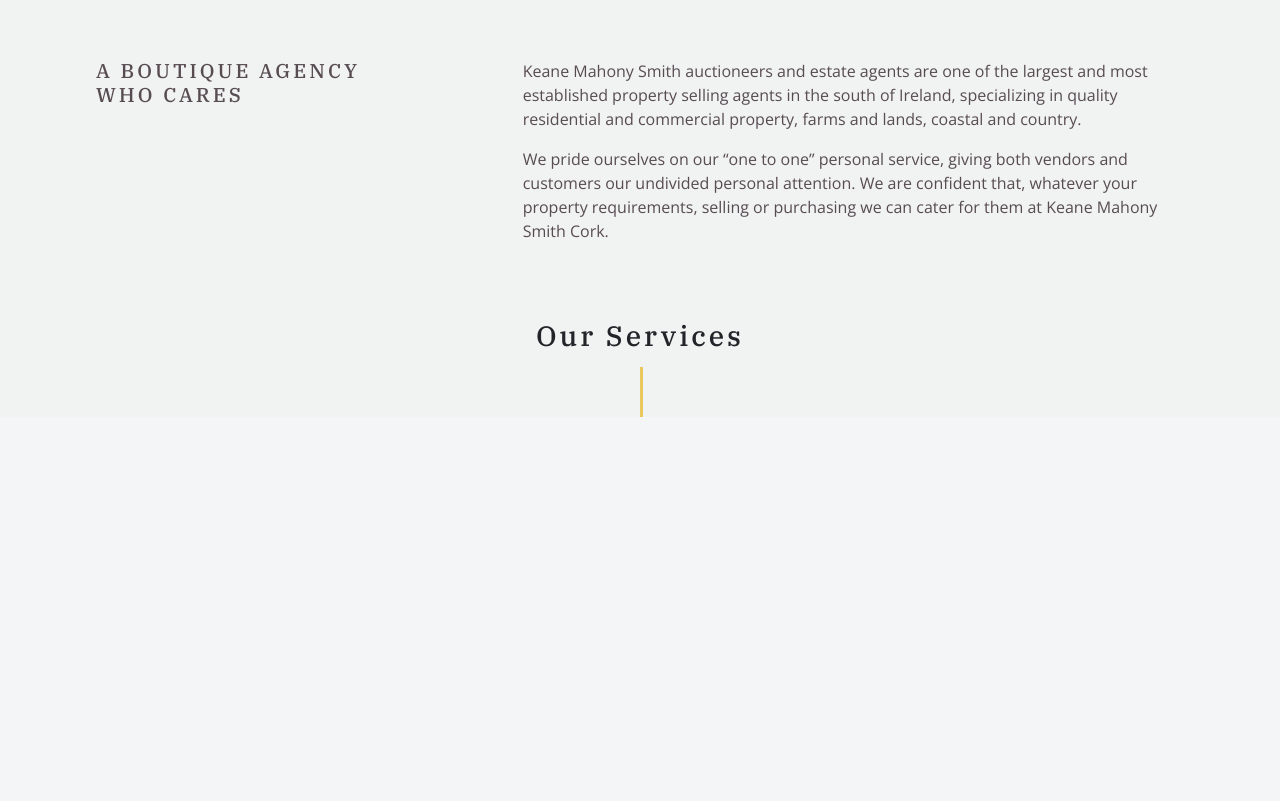
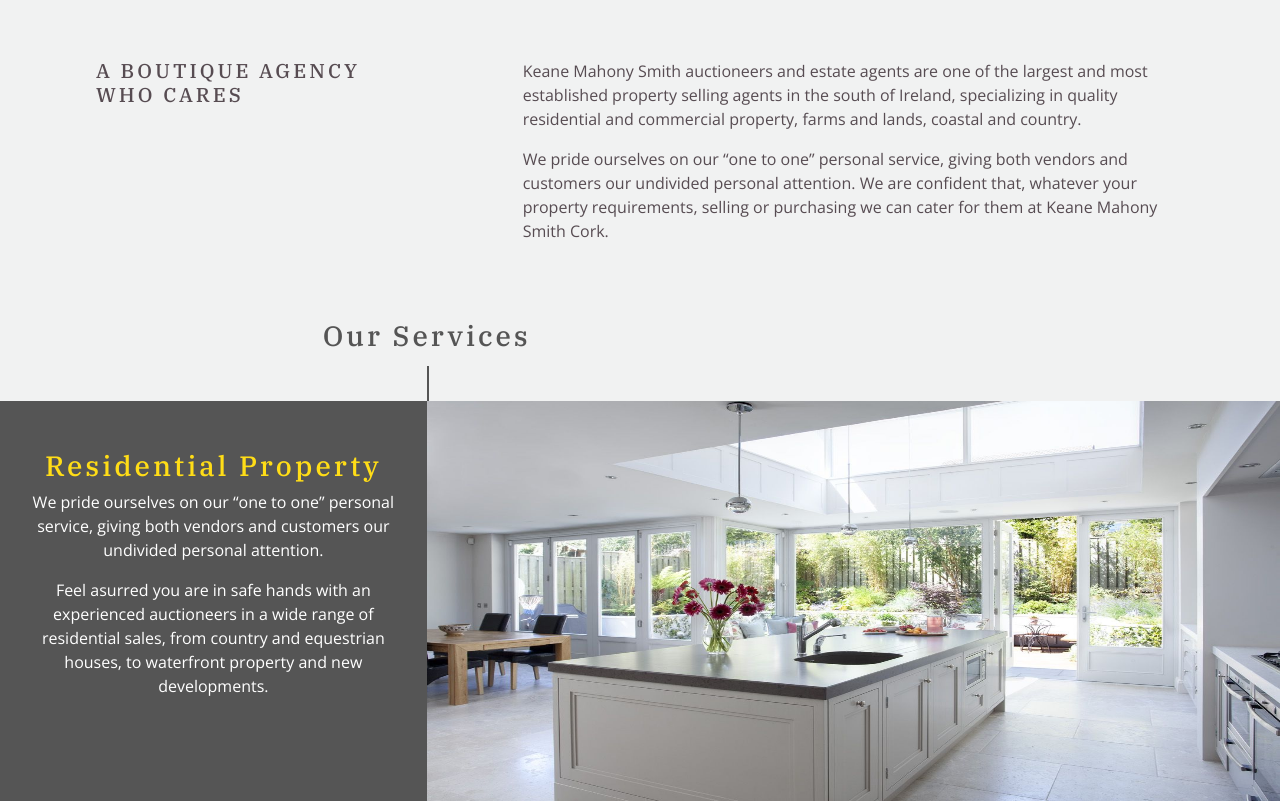
Before and after one commit to PatrickCoakley23/KMS, a Django app: page / in a window 1280 px wide. Shown: the part 801-1602 px from the top of the page. Before the commit the page ends 1218 px from the top, so only its background shows below. Run offline with Django 3.2, Linux system fonts and the light colour scheme; some web fonts are replaced.

Commit message:
added our services section with first image and content

```diff
--- a/home/templates/home/index.html
+++ b/home/templates/home/index.html
@@ -57,13 +57,35 @@
             </div>
         </div>
     </div>
+    <!--INFO WIDGET-->
     <div class="container-fluid services-widget-container">
         <div class="row">
-            <div class="col-6 offset-3 services-widget">
-                <h3 class="text-center margin-widget">Our Services</h3>
+            <div class="col-4 offset-2 services-widget">
+                <h3 class="text-center margin-widget charcoal-text">Our Services</h3>
                 <div class="services-vertical-widget"></div>
             </div>
         </div>
     </div>
+    <!--SERVICES CONTAINER-->
+	<div class="container-fluid charcoal-wrapper">
+        <div class="row">
+            <div class="col-4 text-center information-column">
+                <h3 class="yellow-text">Residential Property</h3>
+                <p>We pride ourselves on our “one to one” personal service, giving both vendors and customers our undivided personal attention.</p>
+                <p>Feel asurred you are in safe hands with an experienced auctioneers in a wide range of residential sales, from country and equestrian houses, to waterfront property and new developments.</p>
+            </div>
+            <div class="col-8 no-padding">
+                <div class="opaque-overlay">
+                <img src="{{ MEDIA_URL}}interior.jpg" alt="image of residential property" class="services-image">
+                </div>
+            </div>
+        </div>
+        <div class="row">
+
+
+
+        </div>
+    </div>
+
 
 {% endblock %}
--- a/static/css/base.css
+++ b/static/css/base.css
@@ -11,6 +11,10 @@
 h1, h2, h3, h4, h5 {
     font-family: 'IBM Plex Serif', serif;
     letter-spacing: 3px;
+}
+
+.yellow-text {
+    color: #ffdd17;
 }
 
 .padding-row {
@@ -107,10 +111,34 @@
 
 /* SERVICES SECTION */
 
+.charcoal-text {
+    color: #555555;
+}
+
+.charcoal-wrapper {
+    background-color: #555555;
+    color: white;
+}
+
+.information-column {
+    padding-top: 3rem;
+    padding-bottom: 3rem;
+}
+
+.no-padding {
+    padding: 0;
+}
+
+.services-image {
+    height: 400px;
+    width: 100%;
+    border: 0;
+}
+
 /* WIDGET */
 .services-vertical-widget {
-    border-left: 3px solid #EAC85E;
-    height: 50px;
+    border-left: 2px solid #555555;
+    height: 35px;
     left: 50%;
     bottom: 0;
     position: absolute;
@@ -128,5 +156,5 @@
 }
 
 .margin-widget {
-    margin-bottom: 4rem;
+    margin-bottom: 3rem;
 }
```
Also changed, not shown: media/agriculture.jpg (added), media/interior.jpg (added), media/office.jpg (added), media/residential.png (added).
